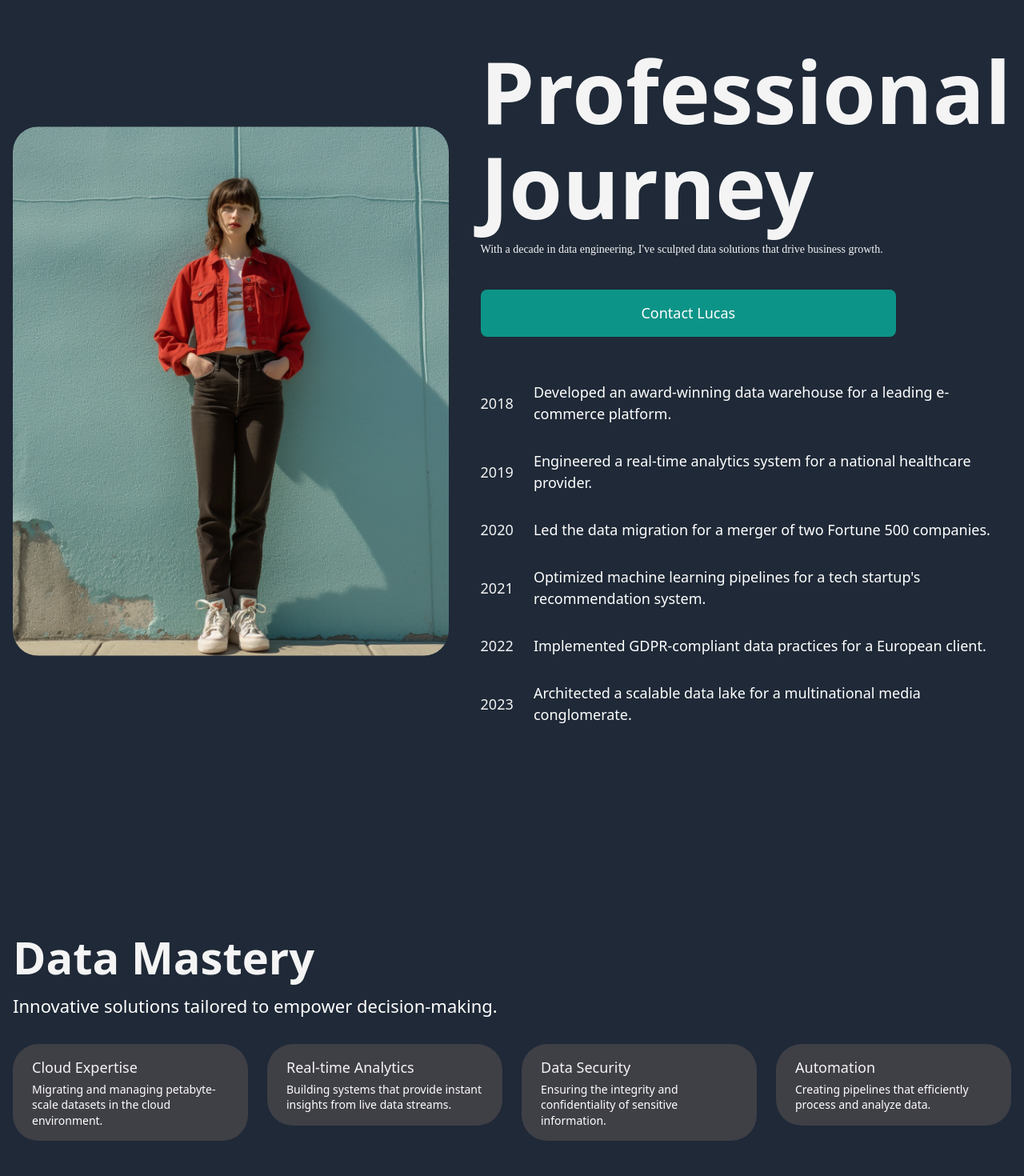
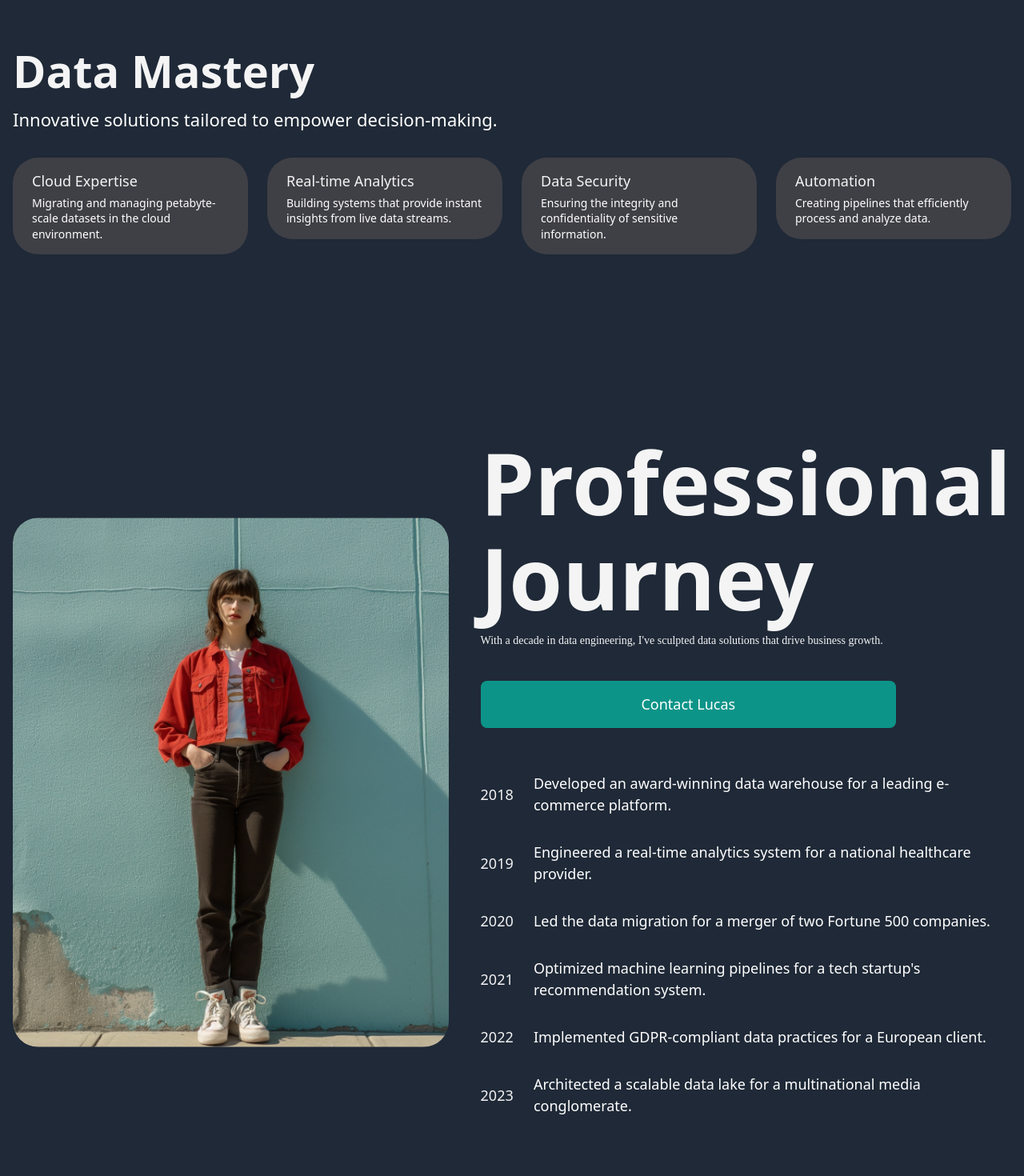
Before and after one commit to KirstenDarling/kd-sanity-starter, a Next.js app in the folder kd-sanity-starter/: page /alt-landing-page-five in a window 1280 px wide. Shown: the part 1020-2490 px from the top of the page at 80% size. Built offline with nearby package versions, Linux system fonts and the light colour scheme.

Commit message:
fix: simplified cards used on alt landing page five (#53)

```diff
--- a/kd-sanity-starter/src/components/CardRow5.tsx
+++ /dev/null
@@ -1,52 +0,0 @@
-const CardRow5 = () => {
-  return (
-    <div className='self-stretch h-[489px] px-4 py-[120px] bg-gray-800 flex-col justify-center items-center gap-10 flex'>
-      <div className='self-stretch h-[249px] flex-col justify-start items-start gap-8 flex'>
-        <div className='self-stretch h-[110px] flex-col justify-start items-start gap-3 flex'>
-          <div className="self-stretch text-zinc-100 text-[56px] font-black font-['Playfair Display'] leading-[67.20px]">
-            Data Mastery
-          </div>
-          <div className="self-stretch text-white text-[22px] font-normal font-['Source Sans Pro'] leading-[30.80px]">
-            Innovative solutions tailored to empower decision-making.
-          </div>
-        </div>
-        <div className='self-stretch justify-center items-start gap-6 inline-flex'>
-          <div className='grow shrink basis-0 px-6 py-4 bg-zinc-700 rounded-[32px] flex-col justify-start items-start gap-1 inline-flex'>
-            <div className="self-stretch text-zinc-100 text-lg font-normal font-['Source Sans Pro'] leading-[27px]">
-              Cloud Expertise
-            </div>
-            <div className="self-stretch text-white text-sm font-normal font-['Source Sans Pro'] leading-snug">
-              Migrating and managing petabyte-scale datasets in the cloud environment.
-            </div>
-          </div>
-          <div className='grow shrink basis-0 px-6 py-4 bg-zinc-700 rounded-[32px] flex-col justify-start items-start gap-1 inline-flex'>
-            <div className="self-stretch text-zinc-100 text-lg font-normal font-['Source Sans Pro'] leading-[27px]">
-              Real-time Analytics
-            </div>
-            <div className="self-stretch text-white text-sm font-normal font-['Source Sans Pro'] leading-snug">
-              Building systems that provide instant insights from live data streams.
-            </div>
-          </div>
-          <div className='grow shrink basis-0 px-6 py-4 bg-zinc-700 rounded-[32px] flex-col justify-start items-start gap-1 inline-flex'>
-            <div className="self-stretch text-zinc-100 text-lg font-normal font-['Source Sans Pro'] leading-[27px]">
-              Data Security
-            </div>
-            <div className="self-stretch text-white text-sm font-normal font-['Source Sans Pro'] leading-snug">
-              Ensuring the integrity and confidentiality of sensitive information.
-            </div>
-          </div>
-          <div className='grow shrink basis-0 px-6 py-4 bg-zinc-700 rounded-[32px] flex-col justify-start items-start gap-1 inline-flex'>
-            <div className="self-stretch text-zinc-100 text-lg font-normal font-['Source Sans Pro'] leading-[27px]">
-              Automation
-            </div>
-            <div className="self-stretch text-white text-sm font-normal font-['Source Sans Pro'] leading-snug">
-              Creating pipelines that efficiently process and analyze data.
-            </div>
-          </div>
-        </div>
-      </div>
-    </div>
-  );
-};
-
-export default CardRow5;
--- /dev/null
+++ b/kd-sanity-starter/src/components/CardRowSimplified.tsx
@@ -0,0 +1,33 @@
+import CardsSimplified from './CardsSimplified';
+
+const CardRowSimplified = ({
+  heading,
+  subheading,
+  cards,
+}: {
+  heading?: string;
+  subheading?: string;
+  cards: { title: string; text: string }[];
+}) => {
+  return (
+    <div className='self-stretch h-[489px] px-4 py-[120px] bg-gray-800 flex-col justify-center items-center gap-10 flex'>
+      <div className='self-stretch h-[249px] flex-col justify-start items-start gap-8 flex'>
+        <div className='self-stretch h-[110px] flex-col justify-start items-start gap-3 flex'>
+          <div className="self-stretch text-zinc-100 text-[56px] font-black font-['Playfair Display'] leading-[67.20px]">
+            {heading}
+          </div>
+          <div className="self-stretch text-white text-[22px] font-normal font-['Source Sans Pro'] leading-[30.80px]">
+            {subheading}
+          </div>
+        </div>
+        <div className='self-stretch justify-center items-start gap-6 inline-flex'>
+          {cards.map((card, index) => (
+            <CardsSimplified key={index} title={card.title} text={card.text} />
+          ))}
+        </div>
+      </div>
+    </div>
+  );
+};
+
+export default CardRowSimplified;
--- /dev/null
+++ b/kd-sanity-starter/src/components/CardsSimplified.tsx
@@ -0,0 +1,14 @@
+const CardsSimplified = ({ title, text }: { title: string; text: string }) => {
+  return (
+    <div className='grow shrink basis-0 px-6 py-4 bg-zinc-700 rounded-[32px] flex-col justify-start items-start gap-1 inline-flex'>
+      <div className="self-stretch text-zinc-100 text-lg font-normal font-['Source Sans Pro'] leading-[27px]">
+        {title}
+      </div>
+      <div className="self-stretch text-white text-sm font-normal font-['Source Sans Pro'] leading-snug">
+        {text}
+      </div>
+    </div>
+  );
+};
+
+export default CardsSimplified;
--- a/kd-sanity-starter/src/pages/alt-landing-page-five/index.tsx
+++ b/kd-sanity-starter/src/pages/alt-landing-page-five/index.tsx
@@ -1,6 +1,6 @@
 // import Image from 'next/image';
 
-import CardRow5 from '@/components/CardRow5';
+import CardRowSimplified from '@/components/CardRowSimplified';
 import Footer5 from '@/components/Footer5';
 import Hero5 from '@/components/Hero5';
 import NavBar5 from '@/components/NavBar5';
@@ -17,6 +17,22 @@ import Image6 from '../../../public/hero5image6.png';
 import ProfessionalJourneyImage from '../../../public/professionalJourneyImage.png';
 
 export default function Home() {
+  const featuredCards = [
+    {
+      title: 'Cloud Expertise',
+      text: 'Migrating and managing petabyte-scale datasets in the cloud environment.',
+    },
+    {
+      title: 'Real-time Analytics',
+      text: 'Building systems that provide instant insights from live data streams.',
+    },
+    {
+      title: 'Data Security',
+      text: 'Ensuring the integrity and confidentiality of sensitive information.',
+    },
+    { title: 'Automation', text: 'Creating pipelines that efficiently process and analyze data.' },
+  ];
+
   const featuredEvents = [
     {
       date: '2018',
@@ -54,6 +70,12 @@ export default function Home() {
         image5={Image5}
         image6={Image6}
       />
+
+      <CardRowSimplified
+        heading='Data Mastery'
+        subheading='Innovative solutions tailored to empower decision-making.'
+        cards={featuredCards}
+      />
       <Timeline
         mainImage={ProfessionalJourneyImage}
         title='Professional Journey'
@@ -62,7 +84,6 @@ export default function Home() {
         CTAButtonText='Contact Lucas'
         events={featuredEvents}
       />
-      <CardRow5 />
       <ProjectAccordion5 />
       <QuoteWithImage5
         quote='“Lucas transformed our data handling, unveiling insights that propelled our growth.”'
```
